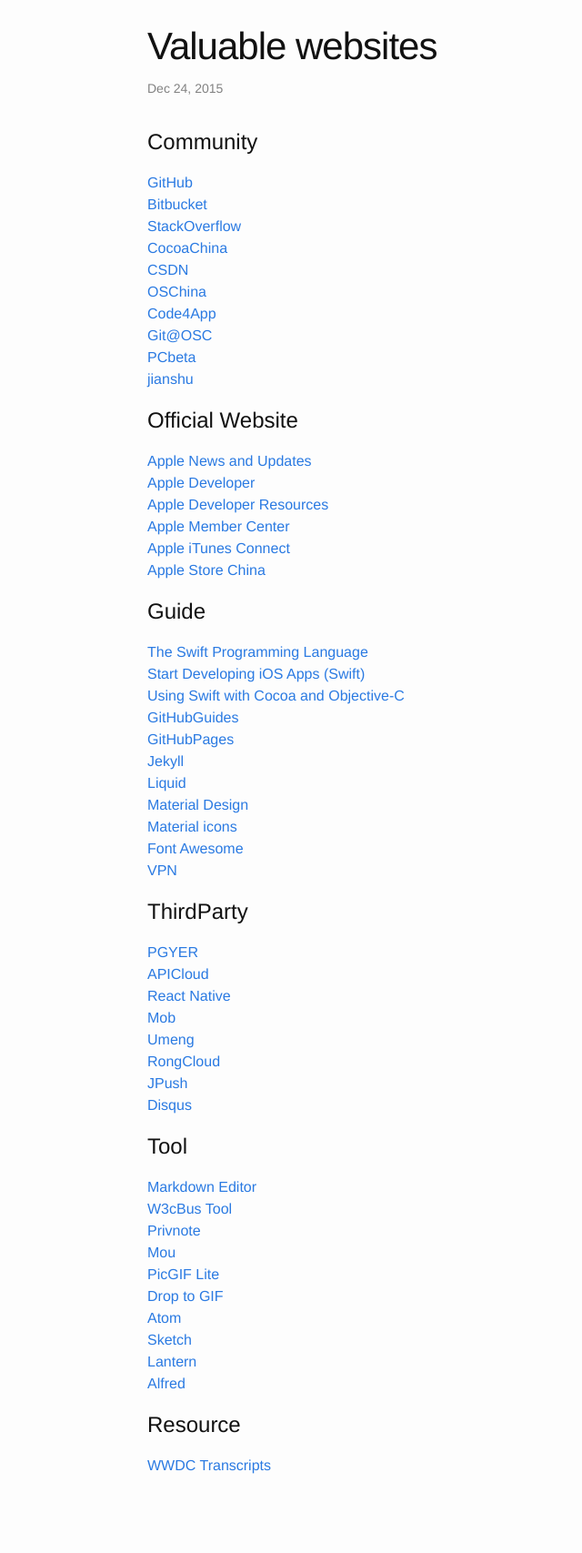
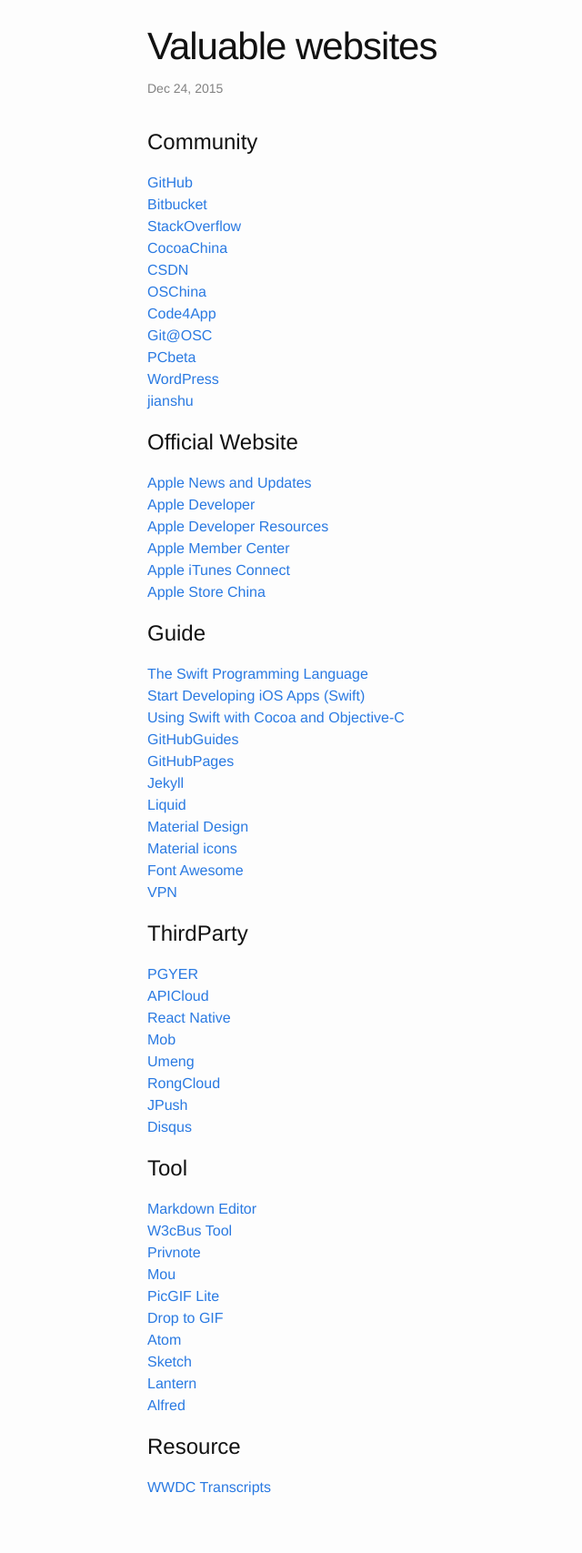
Before and after one commit to GeekRRK/GeekRRK.github.io, a Jekyll site: the page built from _posts/2015-12-24-Valuable websites.md, in a window 1280 px wide. Shown: the whole page at 91% size, without its empty margins (108-748 px from the left). Built offline with Jekyll 4.4.1, drawn with Linux system fonts in a browser that asks for light colours; before the commit the page ends 1683 px from its top, so only the background shows below that.

Commit message:
Add WordPress to Valuable websites

```diff
--- a/_posts/2015-12-24-Valuable websites.md
+++ b/_posts/2015-12-24-Valuable websites.md
@@ -13,6 +13,7 @@
 [Code4App](http://code4app.com)
 [Git@OSC](https://git.oschina.net)
 [PCbeta](http://bbs.pcbeta.com)
+[WordPress](https://wordpress.com)
 [jianshu](http://www.jianshu.com)
 
 # Official Website
```
